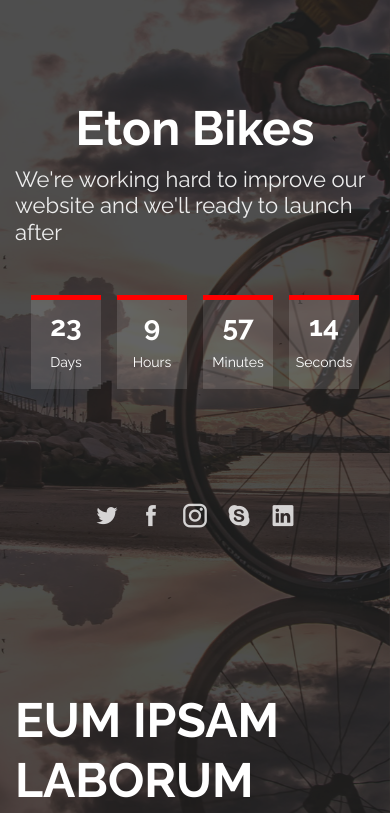
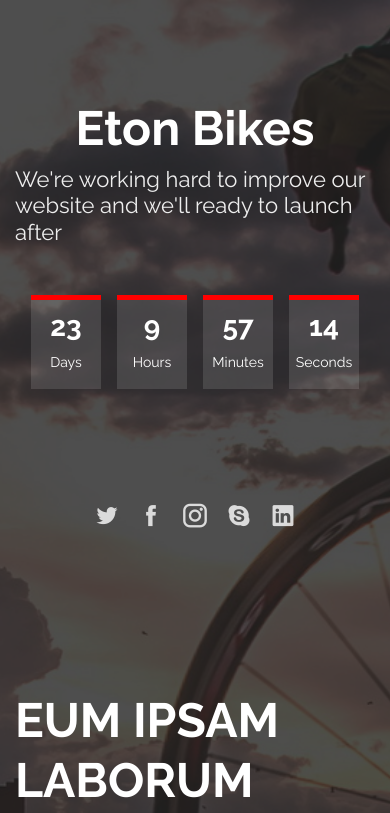
Before and after one commit to hemantkumar450/eton_bikes_frontend, an Angular app: page / in a window 390 px wide. Shown: the top 813 px of the page. Built offline with nearby package versions, Linux system fonts and the light colour scheme.

Commit message:
changes rollback

```diff
--- a/src/app/app.component.html
+++ b/src/app/app.component.html
@@ -1,10 +1,3 @@
-<div class="fullscreen-bg">
-  <video autoplay muted loop id="myVideo" class="fullscreen-bg__video">
-    <source src="assets/images/home/background.mp4" type="video/mp4">
-  </video>
-</div>
-
-
 <header id="header" class="d-flex align-items-center">
   <div class="container d-flex flex-column align-items-center">
 
--- a/src/assets/css/style.css
+++ b/src/assets/css/style.css
@@ -524,53 +524,3 @@ section {
 #footer .credits a {
   color: #ff3333;
 }
-
-
-
-
-
-
-
-
-
-.fullscreen-bg {
-  position: fixed;
-  top: 0;
-  right: 0;
-  bottom: 0;
-  left: 0;
-  overflow: hidden;
-  z-index: -100;
-}
-
-.fullscreen-bg__video {
-  position: absolute;
-  top: 0;
-  left: 0;
-  width: 100%;
-  height: 100%;
-}
-
-@media (min-aspect-ratio: 16/9) {
-  .fullscreen-bg__video {
-    height: 300%;
-    top: -100%;
-  }
-}
-
-@media (max-aspect-ratio: 16/9) {
-  .fullscreen-bg__video {
-    width: 300%;
-    left: -100%;
-  }
-}
-
-@media (max-width: 767px) {
-  .fullscreen-bg {
-    background: url('../images/home/bg.jpg') center center / cover no-repeat;
-  }
-
-  .fullscreen-bg__video {
-    display: none;
-  }
-}
```
Also changed, not shown: 1 other file (tests, documents, lock files or other folders).
